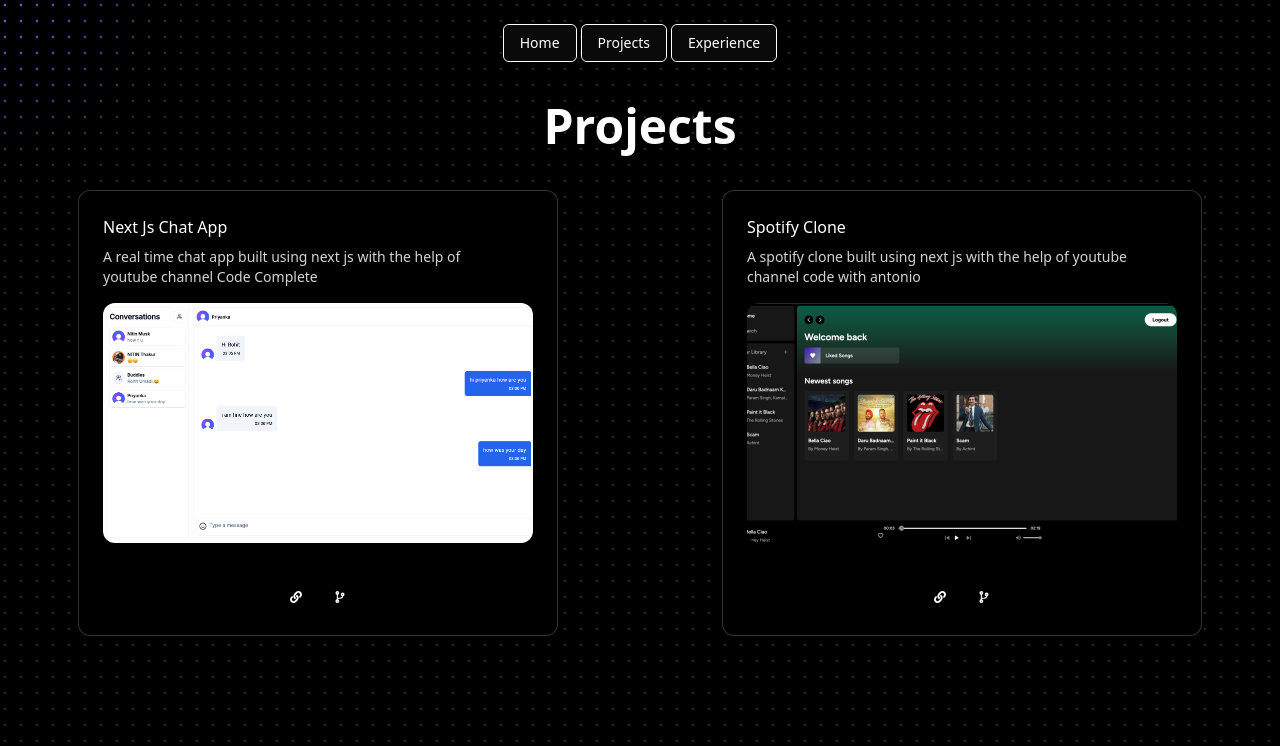
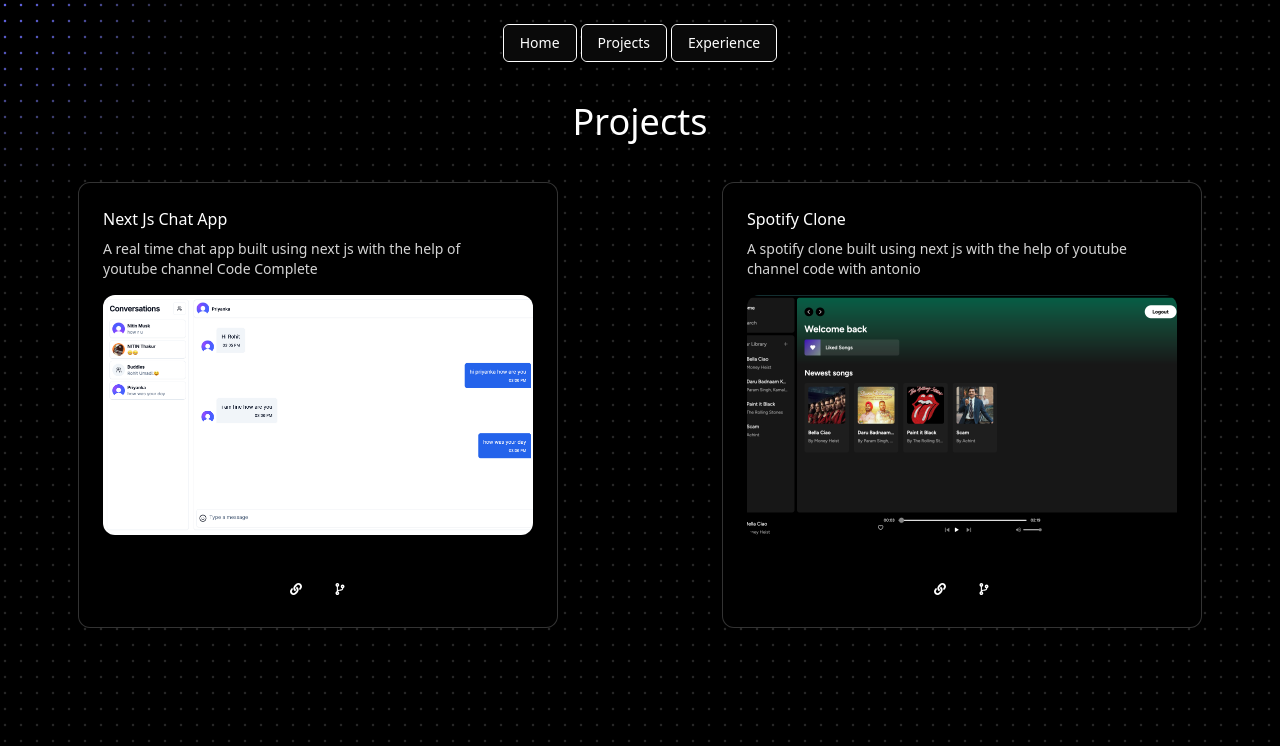
Before and after one commit to rohitumadi/portfolio-v2, a Next.js app: page /projects in a window 1280 px wide. Shown: the top 746 px of the page. Built offline with nearby package versions, Linux system fonts and the light colour scheme.

Commit message:
minor fix

```diff
--- a/app/projects/page.tsx
+++ b/app/projects/page.tsx
@@ -8,10 +8,11 @@ import { FaCodeBranch, FaLink } from "react-icons/fa";
 const page = () => {
   return (
     <>
-      <h1 className="inter-var text-center text-5xl font-bold">Projects</h1>
+      <h1 className="inter-var text-center text-4xl ">Projects</h1>
       <div className="w-full  grid grid-cols-1 px-4 sm:grid-cols-2  gap-10">
         {projects.map((project) => (
           <CardContainer className="inter-var" key={project.id}>
+            <Link href={project.liveLink} target="__blank">
               <CardBody className="bg-gray-50v h-auto   group/card  dark:hover:shadow-2xl dark:hover:shadow-emerald-500/[0.1] dark:bg-black dark:border-white/[0.2] border-black/[0.1] w-auto sm:w-[30rem]  rounded-xl p-6 border  ">
                 <CardItem translateZ="50">{project.title}</CardItem>
                 <CardItem
@@ -51,6 +52,7 @@ const page = () => {
                   </CardItem>
                 </div>
               </CardBody>
+            </Link>
           </CardContainer>
         ))}
       </div>
```
Lines whose indentation alone changed are shown as unchanged.
